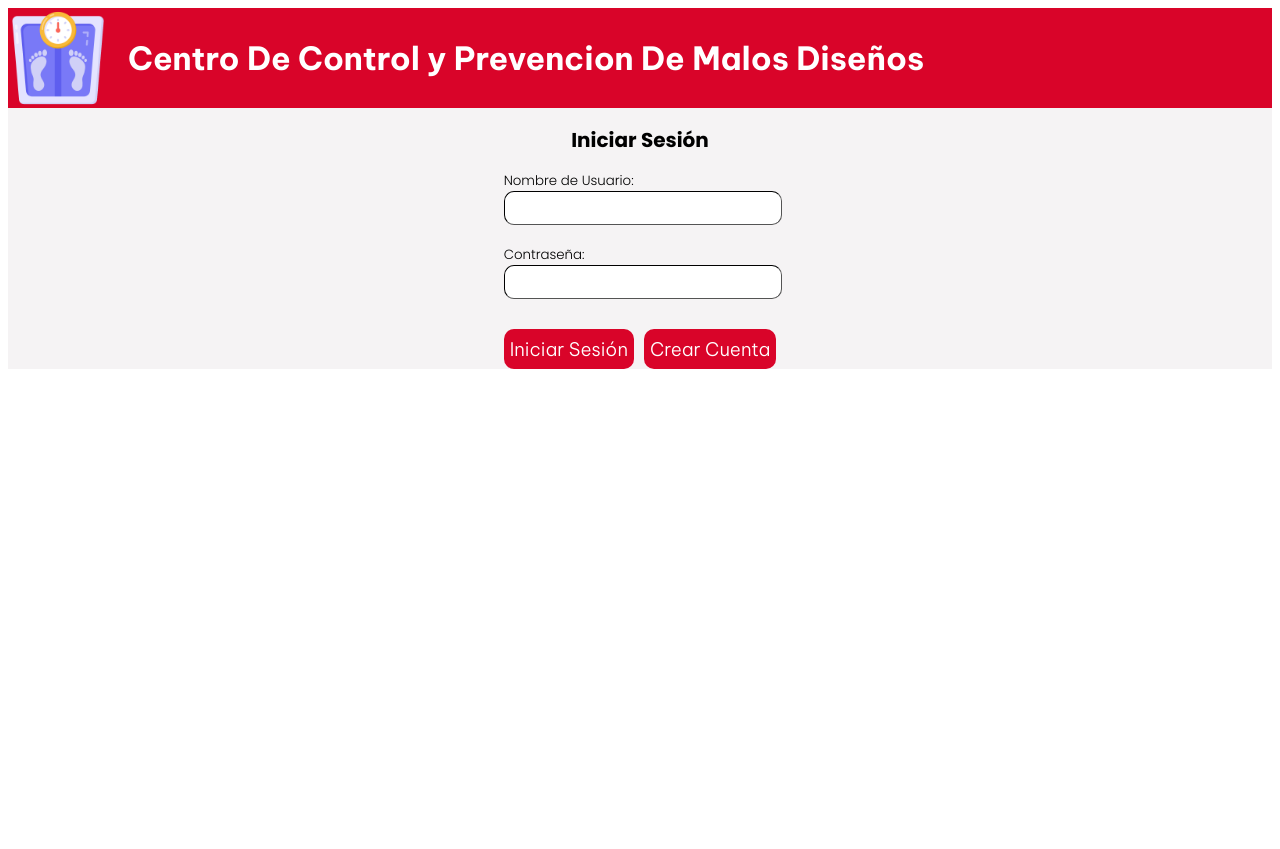
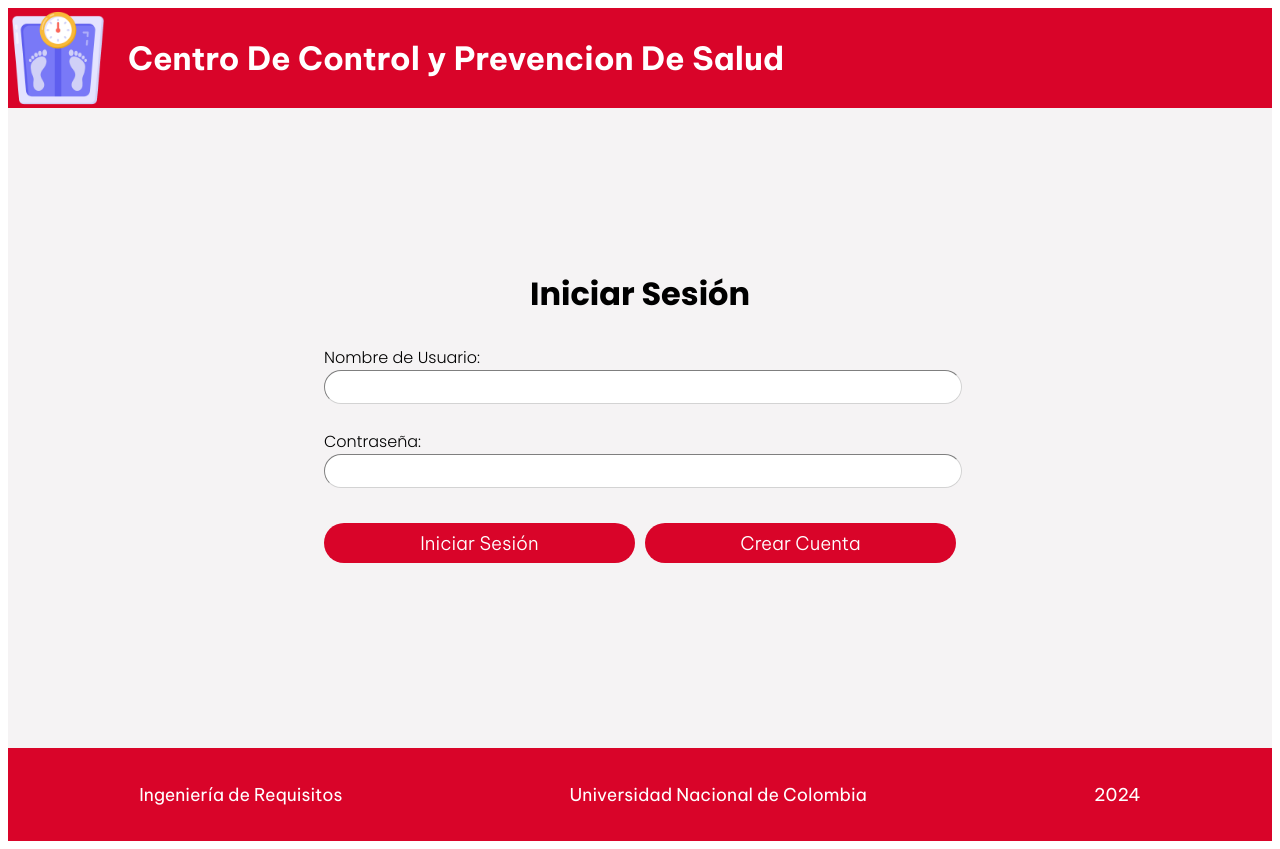
Before and after one commit to CatalinaRpoS/Ingenieria-de-Requisitos, a plain HTML site: page calculoIMC/login.html in a window 1280 px wide. Before the commit the page ends 800 px from the top, so only its background shows below. Drawn offline with Linux system fonts and the light colour scheme.

Commit message:
Update frontend

```diff
--- a/calculoIMC/Styles/index.css
+++ b/calculoIMC/Styles/index.css
@@ -1,52 +1,62 @@
-.container{
-
+.container {
   display: flex;
   flex-direction: column;
 }
 
-
-.cabecera{
-
+.cabecera {
   display: flex;
-    flex-direction: row;
 
   align-items: center;
-
 
   font-family: "Be Vietnam Pro", sans-serif;
   font-style: normal;
   color: white;
 
   background-color: #d90429;
-
 }
 
-#titulo__principal{
+.footer {
+  display: flex;
+  justify-content: space-around;
 
-    font-weight: 700;
-    font-size: 20pt;
+  font-size: 1.1em;
+  background-color: #d90429;
+
+  font-family: "Be Vietnam Pro", sans-serif;
+  font-style: normal;
+  color: white;
+
+  padding: 1em;
 }
 
-#icono{
+#titulo__principal {
+  font-weight: 700;
+  font-size: 2em;
+}
 
+#icono {
   height: 100px;
   width: auto;
   padding-right: 20px;
 }
 
-.container__informaciones{
-
+.container__informaciones {
+  display: grid;
   font-family: "Poppins", sans-serif;
   font-style: normal;
 
   font-weight: 300;
-    font-size: 10pt;
+  font-size: 1.2em;
+  padding: 0.5em;
 
   text-align: justify;
 }
 
-.formulario{
+.informacion {
+  margin: 0 auto;
+}
 
+.formulario {
   font-family: "Poppins", sans-serif;
   font-style: normal;
 
@@ -57,76 +67,62 @@
   display: flex;
 }
 
-.formulario__container{
+.formulario__container {
   width: 50%;
   height: 100%;
+
+  font-size: 1.3em;
 }
 
-#resultado{
-
+#resultado_imc, #categoria, #recomendacion {
   font-weight: 700;
   font-size: 20pt;
-    color: #d90429;
   text-align: center;
   justify-content: center;
   height: 100%;
 }
 
-#titulo__calculadora{
-
-    padding-left: 20px;
-    font-weight: 400;
-    font-size: 20pt;
+input {
+  font-size: 1em !important;
+  padding: 0.4em;
 }
 
-.informacion{
-
-    padding: 10px 20px;
-
+#titulo__calculadora {
+  padding-left: 20px;
+  font-weight: 500;
+  font-size: 1.9em;
 }
 
-#peso_usuario{
+.informacion {
+  padding: 10px 20px;
+}
 
+#peso_usuario,
+#altura_usuario {
   height: 30px;
   width: 100%;
 
-    border-radius: 10px;
+  border-radius: 22px;
   border-width: 1px;
-    border-color: black;
+  border-color: lightgrey;
 
   font-family: "Poppins", sans-serif;
   font-style: normal;
 
-
   font-weight: 300;
   font-size: 10pt;
-
 }
 
-#altura_usuario{
-
-    height: 30px;
-    width: 100%;
-
-    border-radius: 10px;
-    border-width: 1px;
-    border-color: black;
-
-    font-family: "Poppins", sans-serif;
-    font-style: normal;
-
-
-    font-weight: 300;
-    font-size: 10pt;
-
+.botones {
+  display: flex;
+  justify-content: space-between;
 }
 
-#boton_enviar{
+.boton_enviar {
+  height: 40px;
 
-    height: 40px;
-    width: 100%;
-
-    margin-top: 10px;
+  flex: 1;
+  margin: 0.4em;
 
   border-radius: 10px;
   border-width: 0px;
@@ -141,13 +137,11 @@
   transition: background-color 0.4s ease;
 }
 
-#boton_enviar:hover:enabled{
-
+.boton_enviar:hover:enabled {
   background: #ef233c;
   cursor: pointer;
 }
 
-#boton_enviar:disabled{
-
+.boton_enviar:disabled {
   background: #aaaaaa;
 }
--- a/calculoIMC/Styles/login.css
+++ b/calculoIMC/Styles/login.css
@@ -1,12 +1,9 @@
-.container__contenido{
-
+.container__contenido {
   display: flex;
   flex-direction: row;
   background-color: #d90429;
-
 }
-.cabecera{
-
+.cabecera {
   display: flex;
   flex-direction: row;
   align-items: center;
@@ -14,114 +11,83 @@
   font-family: "Be Vietnam Pro", sans-serif;
   font-style: normal;
   color: white;
-
 }
 
-#icono{
+.footer {
+  display: flex;
+  justify-content: space-around;
 
+  font-size: 1.1em;
+  background-color: #d90429;
+
+  font-family: "Be Vietnam Pro", sans-serif;
+  font-style: normal;
+  color: white;
+
+  padding: 1em;
+}
+
+#icono {
   height: 100px;
   width: auto;
   padding-right: 20px;
 }
 
-.container__formulario{
+.container__formulario {
+  display: flex;
+  align-items: center;
+  justify-content: center;
+  flex-direction: column;
 
-    display: flex;
-    flex-direction: column;
-    align-items: center;
+  height: 80vh;
 
   font-family: "Poppins", sans-serif;
   font-style: normal;
 
-
   font-weight: 300;
-    font-size: 10pt;
+  font-size: 1em;
 
   background: #f5f3f4;
 }
 
-#username{
+.formulario {
+  width: 50%;
+}
 
+h2 {
+  text-align: center;
+  font-size: 2em;
+}
+
+#username,
+#password {
   height: 30px;
   width: 100%;
 
-    border-radius: 10px;
+  border-radius: 20px;
   border-width: 1px;
-    border-color: black;
+  border-color: lightgray;
 
   font-family: "Poppins", sans-serif;
   font-style: normal;
-
 
   font-weight: 300;
   font-size: 10pt;
 }
 
-#password{
-
-    height: 30px;
-    width: 100%;
-
-    border-radius: 10px;
-    border-width: 1px;
-    border-color: black;
-
-    font-family: "Poppins", sans-serif;
-    font-style: normal;
-
-
-    font-weight: 300;
-    font-size: 10pt;
-}
-
-.botones{
+.botones {
   display: flex;
   flex-direction: row;
 }
 
-#boton_enviar{
-
+#boton_enviar {
   height: 40px;
   width: 100%;
 
   margin-top: 10px;
   margin-right: 5px;
 
-    border-radius: 10px;
-    border-width: 0px;
-
-    background: #d90429;
-
-    font-family: "Be Vietnam Pro", sans-serif;
-    font-weight: 300;
-    font-size: 14pt;
-    color: white;
-
-    transition: background-color 0.4s ease;
-
-
-}
-
-#boton_enviar:hover:enabled{
-
-    background: #ef233c;
-    cursor: pointer;
-}
-
-#boton_enviar:disabled{
-
-    background: #aaaaaa;
-}
-
-#boton_crear{
-
-    height: 40px;
-    width: 100%;
-
-    margin-top: 10px;
-    margin-left: 5px;
-
-    border-radius: 10px;
+  border-radius: 20px;
   border-width: 0px;
 
   background: #d90429;
@@ -134,13 +100,40 @@
   transition: background-color 0.4s ease;
 }
 
-#boton_crear:hover:enabled{
-
+#boton_enviar:hover:enabled {
   background: #ef233c;
   cursor: pointer;
 }
 
-#boton_crear:disabled{
-
+#boton_enviar:disabled {
   background: #aaaaaa;
 }
+
+#boton_crear {
+  height: 40px;
+  width: 100%;
+
+  margin-top: 10px;
+  margin-left: 5px;
+
+  border-radius: 20px;
+  border-width: 0px;
+
+  background: #d90429;
+
+  font-family: "Be Vietnam Pro", sans-serif;
+  font-weight: 300;
+  font-size: 14pt;
+  color: white;
+
+  transition: background-color 0.4s ease;
+}
+
+#boton_crear:hover:enabled {
+  background: #ef233c;
+  cursor: pointer;
+}
+
+#boton_crear:disabled {
+  background: #aaaaaa;
+}
--- a/calculoIMC/login.html
+++ b/calculoIMC/login.html
@@ -1,53 +1,64 @@
 <!DOCTYPE html>
 <html lang="es">
   <head>
-    <meta charset="UTF-8">
-    <meta name="viewport" content="width=device-width, initial-scale=1.0">
-    <link rel="stylesheet" href="Styles\login.css">
+    <meta charset="UTF-8" />
+    <meta name="viewport" content="width=device-width, initial-scale=1.0" />
+    <link rel="stylesheet" href="Styles\login.css" />
 
-    <link rel="preconnect" href="https://fonts.googleapis.com">
-    <link rel="preconnect" href="https://fonts.gstatic.com" crossorigin>
+    <link rel="preconnect" href="https://fonts.googleapis.com" />
+    <link rel="preconnect" href="https://fonts.gstatic.com" crossorigin />
 
-    <link href="https://fonts.googleapis.com/css2?family=Be+Vietnam+Pro:ital,wght@0,100;0,200;0,300;0,400;0,500;0,600;0,700;0,800;0,900;1,100;1,200;1,300;1,400;1,500;1,600;1,700;1,800;1,900&display=swap" rel="stylesheet">
-    <link href="https://fonts.googleapis.com/css2?family=Poppins:ital,wght@0,100;0,200;0,300;0,400;0,500;0,600;0,700;0,800;0,900;1,100;1,200;1,300;1,400;1,500;1,600;1,700;1,800;1,900&display=swap" rel="stylesheet">
+    <link
+      href="https://fonts.googleapis.com/css2?family=Be+Vietnam+Pro:ital,wght@0,100;0,200;0,300;0,400;0,500;0,600;0,700;0,800;0,900;1,100;1,200;1,300;1,400;1,500;1,600;1,700;1,800;1,900&display=swap"
+      rel="stylesheet"
+    />
+    <link
+      href="https://fonts.googleapis.com/css2?family=Poppins:ital,wght@0,100;0,200;0,300;0,400;0,500;0,600;0,700;0,800;0,900;1,100;1,200;1,300;1,400;1,500;1,600;1,700;1,800;1,900&display=swap"
+      rel="stylesheet"
+    />
 
     <title>Iniciar Sesión</title>
   </head>
   <body>
+    <div class="container__contenido">
+      <div class="cabecera">
+        <img id="icono" src="img/icon.png" alt="Pesa" />
 
-    <div class="container__contenido">
-
-        <div class="cabecera">
-
-            <img id="icono" src="img/icon.png" alt="Pesa">
-
-            <h1 id="titulo__principal">Centro De Control y Prevencion De Malos Diseños</h1>
-
+        <h1 id="titulo__principal">Centro De Control y Prevencion De Salud</h1>
       </div>
-
     </div>
 
     <div class="container__formulario">
-
+        <div class="formulario">
             <h2>Iniciar Sesión</h2>
 
             <form action="index.html">
-
-            <label for="username">Nombre de Usuario:</label><br>
-            <input type="text" id="username" name="username" required><br><br>
-            <label for="password">Contraseña:</label><br>
-            <input type="password" id="password" name="password" required><br><br>
+                <label for="username">Nombre de Usuario:</label><br />
+                <input type="text" id="username" name="username" required /><br /><br />
+                <label for="password">Contraseña:</label><br />
+                <input
+                    type="password"
+                    id="password"
+                    name="password"
+                    required
+                /><br /><br />
 
                 <div class="botones">
-
-                <input type="submit" value="Iniciar Sesión" id="boton_enviar">
-                <input type="submit" value="Crear Cuenta" id="boton_crear">
-
+                    <input type="submit" value="Iniciar Sesión" id="boton_enviar" />
+                    <input type="submit" value="Crear Cuenta" id="boton_crear" />
+                </div>
+            </form>
+        </div>
+      <br />
+      <br />
     </div>
 
-
-        </form>
+    <div>
+      <div class="footer">
+        <p>Ingeniería de Requisitos</p>
+        <p>Universidad Nacional de Colombia</p>
+        <p>2024</p>
       </div>
-
+    </div>
   </body>
 </html>
```
Also changed, not shown: calculoIMC/app.js (+89 -15 lines), calculoIMC/index.html (+80 -34 lines), calculoIMC/img/imc.jpeg (added). Lines whose indentation alone changed are shown as unchanged.
